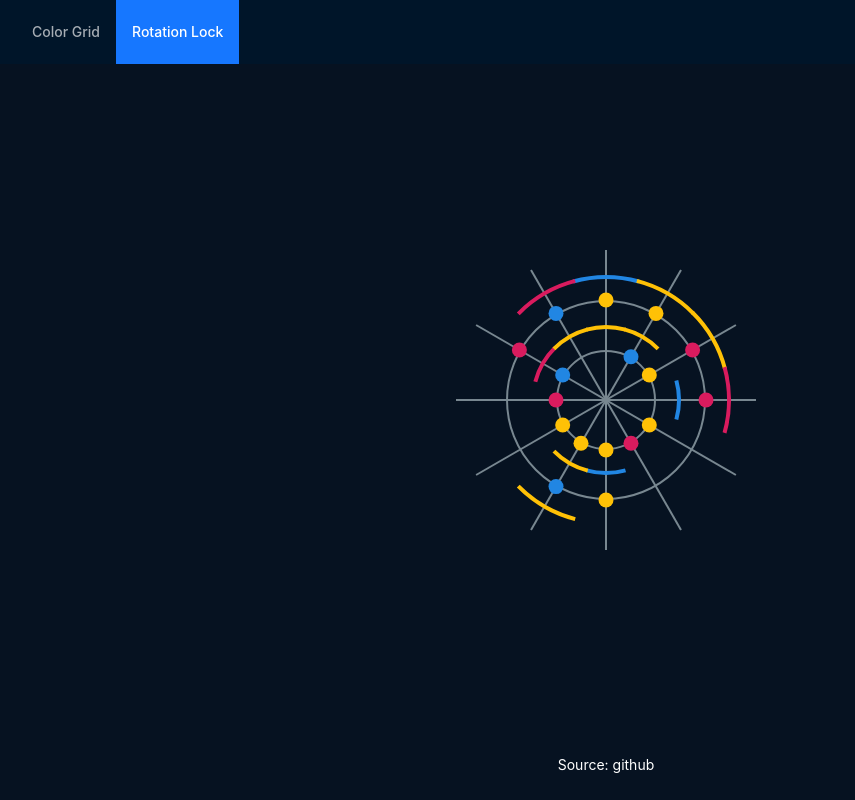
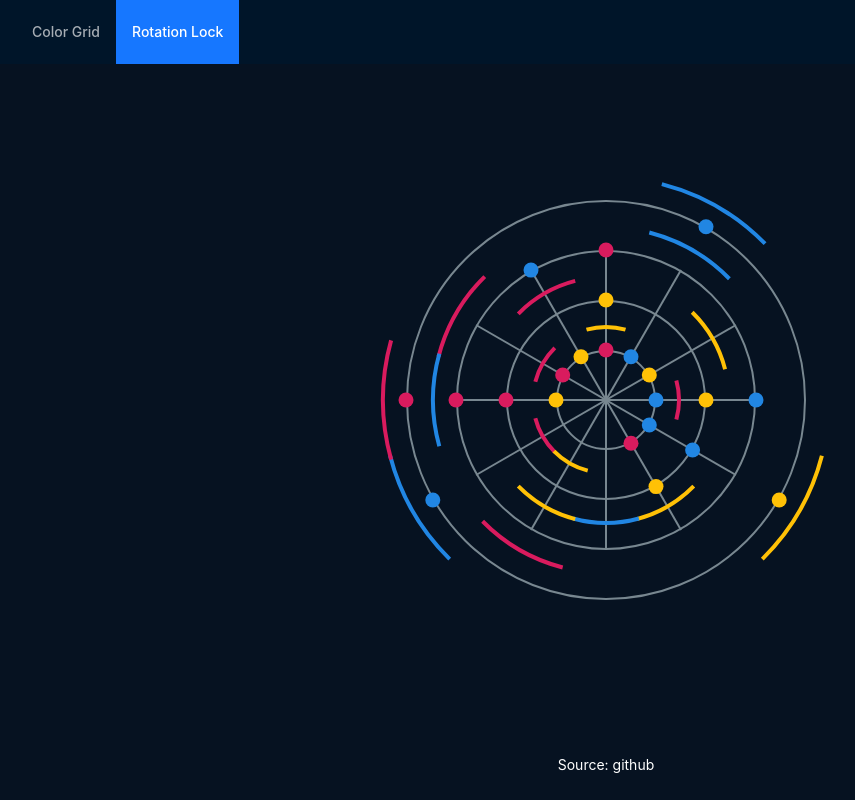
Before and after one commit to kylebeede/minigames, a React (Vite) app: page /rotation-lock in a window 1280 px wide. Shown: the whole page, without its empty margins (34-889 px from the left). Built offline with nearby package versions, Linux system fonts and the light colour scheme.

Commit message:
Finish rotation lock functionality

```diff
--- a/src/components/rotation-lock/RotationLock.tsx
+++ b/src/components/rotation-lock/RotationLock.tsx
@@ -1,4 +1,5 @@
-import { useState, useEffect } from "react";
+import { useCallback, useState, useEffect } from "react";
+import { App } from "antd";
 import { segment } from "./circle-segment-generator";
 import "./styles.css";
 
@@ -8,52 +9,143 @@ interface Data {
 }
 
 type Color = "blue" | "red" | "yellow";
+type LayerStatus = "active" | "inactive" | "failed" | "passed";
+
+const LAYER_COUNT = 4;
 
 export function RotationLock() {
+  const [activeLayer, setActiveLayer] = useState(0);
+  const [failed, setFailed] = useState(false);
+  const [layerStatuses, setLayerStatuses] = useState<LayerStatus[]>([
+    "active",
+    ...new Array(LAYER_COUNT - 1).fill("inactive"),
+  ]);
+
+  const { message } = App.useApp();
+
+  const handleResult = useCallback(
+    (isCorrect: boolean) => {
+      if (isCorrect) {
+        message.success("Correct!");
+        if (activeLayer === LAYER_COUNT - 1) {
+          message.success("You've unlocked the lock!");
+        }
+
+        const updatedLayerStatuses = [...layerStatuses];
+        updatedLayerStatuses[activeLayer] = "passed";
+
+        if (activeLayer < LAYER_COUNT - 1) {
+          updatedLayerStatuses[activeLayer + 1] = "active";
+        }
+        setLayerStatuses(updatedLayerStatuses);
+        setActiveLayer(Math.min(activeLayer + 1, LAYER_COUNT - 1));
+      } else {
+        message.error("Failed");
+        setFailed(true);
+        setActiveLayer(0);
+      }
+    },
+    [activeLayer, layerStatuses, message]
+  );
+
   return (
     <div className="container">
       <DegreeGuides />
       <LockLayer
+        status={layerStatuses[0]}
         keyMin={4}
         keyMax={7}
         circleMin={9}
         circleMax={11}
         trackSize={100}
+        handleResult={handleResult}
       />
 
       <LockLayer
+        status={layerStatuses[1]}
         keyMin={4}
         keyMax={7}
         circleMin={9}
         circleMax={11}
         trackSize={200}
+        handleResult={handleResult}
+      />
+
+      <LockLayer
+        status={layerStatuses[2]}
+        keyMin={4}
+        keyMax={7}
+        circleMin={9}
+        circleMax={11}
+        trackSize={300}
+        handleResult={handleResult}
+      />
+
+      <LockLayer
+        status={layerStatuses[3]}
+        keyMin={4}
+        keyMax={7}
+        circleMin={9}
+        circleMax={11}
+        trackSize={400}
+        handleResult={handleResult}
       />
     </div>
   );
 }
 
 interface LockLayerProps {
+  status: LayerStatus;
   keyMin: number;
   keyMax: number;
   circleMin: number;
   circleMax: number;
   trackSize: number;
+  handleResult: (isCorrect: boolean) => void;
 }
 function LockLayer(props: LockLayerProps) {
   const [rotation, setRotation] = useState(0);
   const [circleData, setCircleData] = useState<Data[]>([]);
   const [keyData, setKeyData] = useState<Data[]>([]);
 
+  const handleKeyDown = useCallback(
+    (e: KeyboardEvent) => {
+      if (props.status !== "active") return;
+
+      if (e.key === "ArrowLeft") {
+        setRotation((prevRotation) => prevRotation - 30);
+      } else if (e.key === "ArrowRight") {
+        setRotation((prevRotation) => prevRotation + 30);
+      } else if (e.key === "Enter") {
+        let isCorrect = true;
+        // check if circles are aligned with keys
+        const circleMap = new Map<number, Color>();
+        circleData.forEach((circle) => {
+          let adjustedLocation = circle.location + rotation;
+          while (adjustedLocation < 0) adjustedLocation += 360;
+          circleMap.set(adjustedLocation % 360, circle.color);
+        });
+
+        keyData.forEach((key) => {
+          const keyLocation = key.location;
+          const circleColor = circleMap.get(keyLocation);
+          if (!circleColor || circleColor !== key.color) {
+            isCorrect = false;
+          }
+        });
+
+        props.handleResult(isCorrect);
+      }
+    },
+    [circleData, keyData, props, rotation]
+  );
+
+  // Generate key and circle data
   useEffect(() => {
-    // TODO: # of keys and circles should be random
-
-    // generate random key data
     const occupiedLocations = new Set();
-
     const keyCount =
       Math.floor(Math.random() * (props.keyMax - props.keyMin + 1)) +
       props.keyMin;
-    console.log(keyCount);
     const generatedKeyData = Array.from({ length: keyCount }, () => {
       let location = Math.floor(Math.random() * 12) * 30;
       while (occupiedLocations.has(location)) {
@@ -94,25 +186,19 @@ function LockLayer(props: LockLayerProps) {
 
     setKeyData(generatedKeyData);
     setCircleData(generatedCircleData);
+  }, [props.circleMax, props.keyMax, props.keyMin]);
 
-    const handleKeyDown = (event: KeyboardEvent) => {
-      if (event.key === "ArrowLeft") {
-        setRotation((prevRotation) => prevRotation - 30);
-      } else if (event.key === "ArrowRight") {
-        setRotation((prevRotation) => prevRotation + 30);
-      }
-    };
-
+  useEffect(() => {
     window.addEventListener("keydown", handleKeyDown);
 
     return () => {
       window.removeEventListener("keydown", handleKeyDown);
     };
-  }, [props.circleMax, props.keyMax, props.keyMin]);
+  }, [handleKeyDown, props.circleMax, props.keyMax, props.keyMin]);
 
   return (
     <div
-      className="lock-layer"
+      className={`lock-layer ${props.status}`}
       style={{
         width: `${props.trackSize + 50}px`,
         height: `${props.trackSize + 50}px`,
--- a/src/components/rotation-lock/styles.css
+++ b/src/components/rotation-lock/styles.css
@@ -64,6 +64,10 @@
   background-color: #ffc106;
 }
 
+.passed .circle {
+  background-color: rgb(16 162 134 / 80%);
+}
+
 .key-svg {
   position: absolute;
   width: 100%;
@@ -98,6 +102,11 @@
   path: #ffc106;
 }
 
+.passed .key {
+  fill: rgb(16 162 134 / 80%);
+  path: rgb(16 162 134 / 80%);
+}
+
 .lock-layer {
   position: absolute;
   top: 50%;
```
